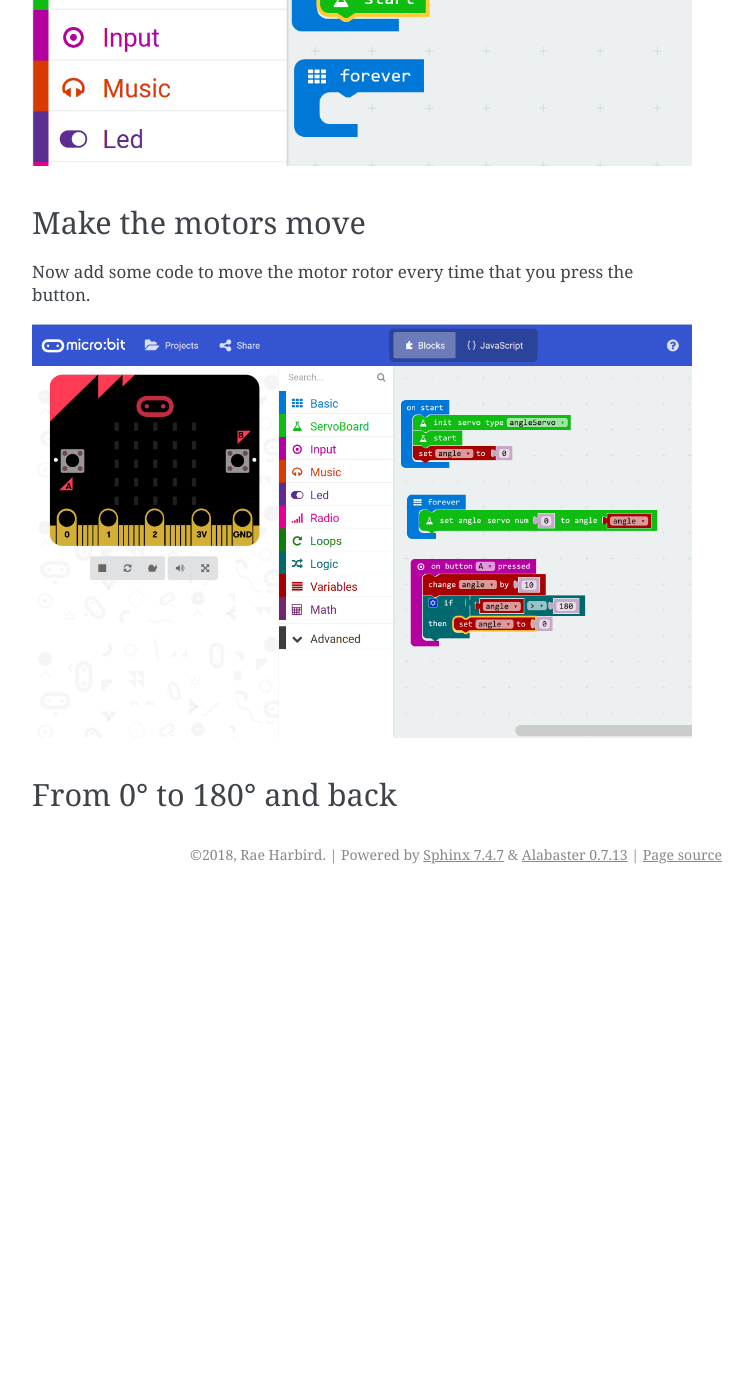
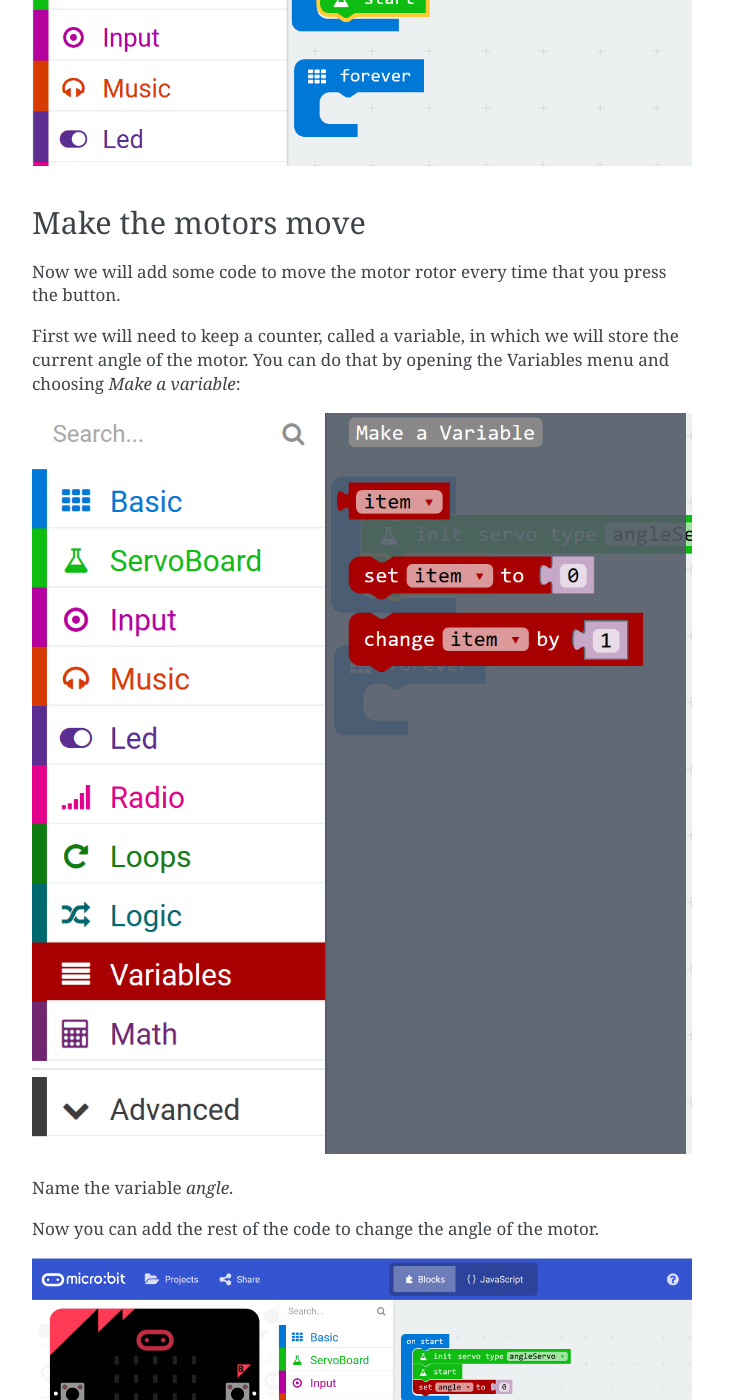
Before and after one commit to rharbird/ucl-microbit-robotics-readthedocs, a Sphinx documentation site: the page built from source/movingMotors.rst, in a window 1280 px wide and 1400 px high, scrolled down 836 px. Shown: the whole window, without its empty margins (388-1141 px from the left). Built offline with Sphinx 7.4.7, drawn with Linux system fonts in a browser that asks for light colours; pages that are not in the unit, such as notebooks, are missing from menus; before the commit the page ends 1730 px from its top, so only the background shows below that; some of the changed text lies outside the part shown.

Commit message:
Code the motors

```diff
--- a/source/movingMotors.rst
+++ b/source/movingMotors.rst
@@ -16,11 +16,16 @@ up` jaws so that your code looks like this:
 --------------------
 Make the motors move
 --------------------
-Now add some code to move the motor rotor every time that you press the button.
+Now we will add some code to move the motor rotor every time that you press the button.
+
+First we will need to keep a counter, called a variable, in which we will store the current angle of the motor. You can do that by opening the Variables menu and choosing `Make a variable`:
+
+.. image:: pictures/makeAVariable.png
+
+Name the variable `angle`.
+
+Now you can add the rest of the code to change the angle of the motor.
 
 .. image:: pictures/buttonMove.png
 
-
-------------------------
-From 0° to 180° and back
-------------------------
+What happens when the angle reaches 180°? Try it out.
```
Also changed, not shown: source/pictures/makeAVariable.png (added).
